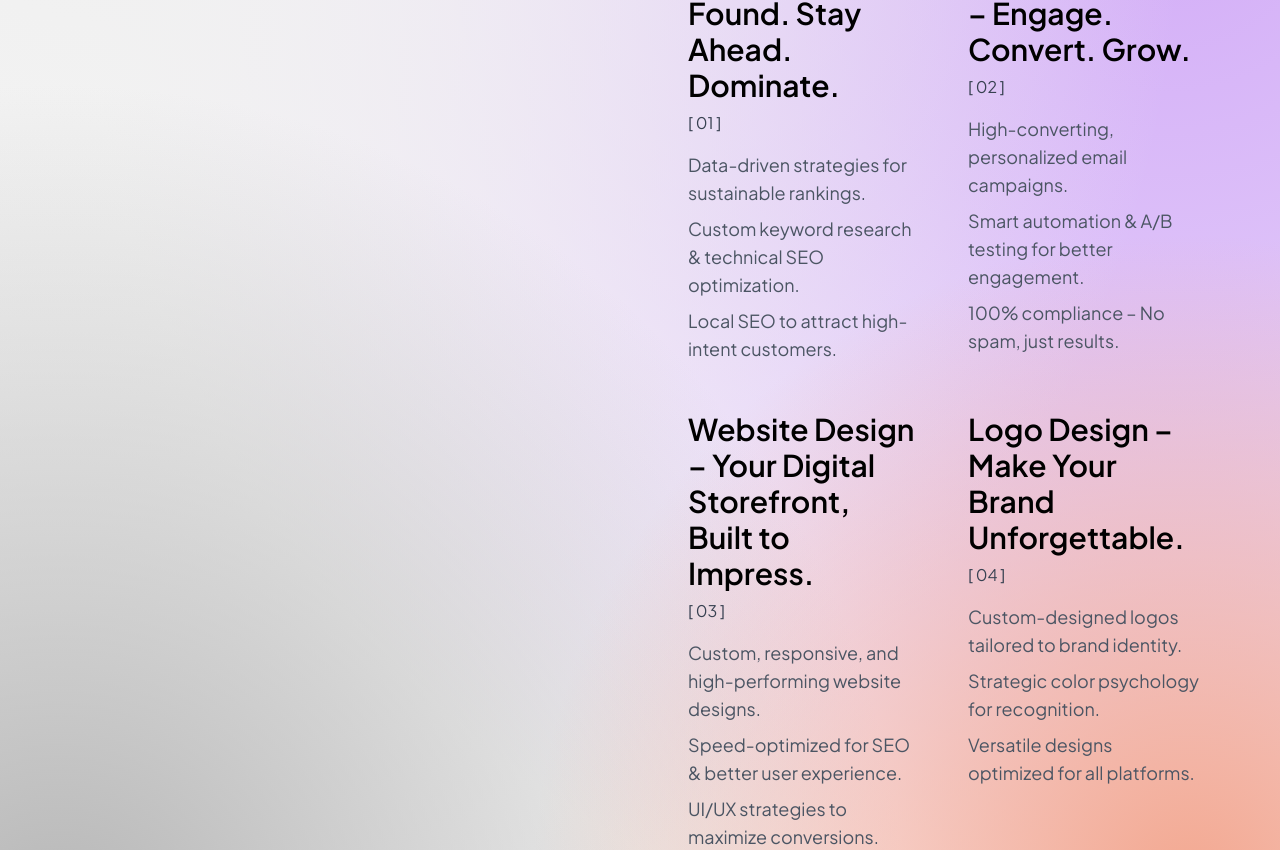
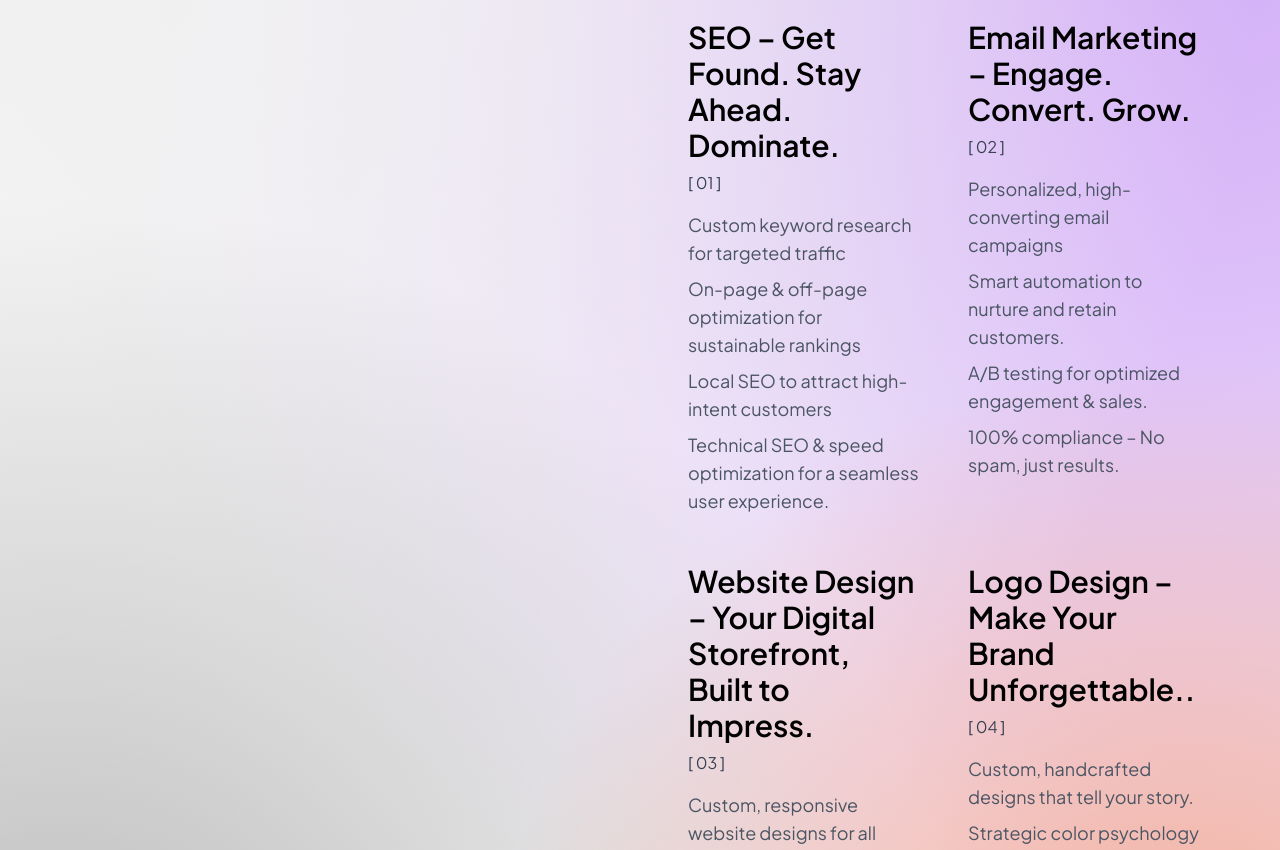
Before and after one commit to PratikChaudhari1/RM_Digital, a React (Vite) app: page / in a window 1280 px wide. Shown: the part 2010-2860 px from the top of the page. Built offline with nearby package versions, Linux system fonts and the light colour scheme.

Commit message:
service content changes

```diff
--- a/src/components/sections/Services.tsx
+++ b/src/components/sections/Services.tsx
@@ -5,33 +5,35 @@ const servicesData = {
     {
       title: "SEO – Get Found. Stay Ahead. Dominate.",
       description: [
-        "Data-driven strategies for sustainable rankings.",
-        "Custom keyword research & technical SEO optimization.",
-        "Local SEO to attract high-intent customers.",
+        "Custom keyword research for targeted traffic",
+        "On-page & off-page optimization for sustainable rankings",
+        "Local SEO to attract high-intent customers",
+        "Technical SEO & speed optimization for a seamless user experience.",
       ],
     },
     {
       title: "Email Marketing – Engage. Convert. Grow.",
       description: [
-        "High-converting, personalized email campaigns.",
-        "Smart automation & A/B testing for better engagement.",
+        "Personalized, high-converting email campaigns",
+        "Smart automation to nurture and retain customers.",
+        "A/B testing for optimized engagement & sales.",
         "100% compliance – No spam, just results.",
       ],
     },
     {
       title: "Website Design – Your Digital Storefront, Built to Impress.",
       description: [
-        "Custom, responsive, and high-performing website designs.",
-        "Speed-optimized for SEO & better user experience.",
-        "UI/UX strategies to maximize conversions.",
+        "Custom, responsive website designs for all devices.",
+        "Speed-optimized for better UX & SEO rankings.",
+        "E-Commerce & landing page designs that drive conversions.",
       ],
     },
     {
-      title: "Logo Design – Make Your Brand Unforgettable.",
+      title: "Logo Design – Make Your Brand Unforgettable..",
       description: [
-        "Custom-designed logos tailored to brand identity.",
-        "Strategic color psychology for recognition.",
-        "Versatile designs optimized for all platforms.",
+        "Custom, handcrafted designs that tell your story.",
+        "Strategic color psychology for instant recognition.",
+        "Versatile, high-resolution formats for every platform.",
       ],
     },
   ],
@@ -39,11 +41,14 @@ const servicesData = {
 
 const Services = () => {
   return (
-    <div id="services" className="w-full bg-[radial-gradient(circle_at_92.93%_96.60%,#F3A78F_0%,20%,rgba(243,167,143,0)_40%),radial-gradient(circle_at_4.59%_100%,rgba(181,181,181,0.99)_0%,25%,rgba(181,181,181,0)_50%),radial-gradient(circle_at_6.19%_12.98%,#F0F0F0_0%,42%,rgba(240,240,240,0)_70%),radial-gradient(circle_at_91.55%_11.93%,rgba(128,21,232,0.35)_0%,42%,rgba(128,21,232,0)_70%),radial-gradient(circle_at_48.90%_49.52%,#FFFFFF_0%,100%,rgba(255,255,255,0)_100%)] bg-cover bg-center py-20 px-6 md:px-20">
-      {/* <h2 className="text-5xl md:text-7xl font-serif font-bold text-black mb-10">
-        My Services
-      </h2> */}
-      <Text text="My Services" className="mb-5"></Text>
+    <div
+      id="services"
+      className="w-full bg-[radial-gradient(circle_at_92.93%_96.60%,#F3A78F_0%,20%,rgba(243,167,143,0)_40%),radial-gradient(circle_at_4.59%_100%,rgba(181,181,181,0.99)_0%,25%,rgba(181,181,181,0)_50%),radial-gradient(circle_at_6.19%_12.98%,#F0F0F0_0%,42%,rgba(240,240,240,0)_70%),radial-gradient(circle_at_91.55%_11.93%,rgba(128,21,232,0.35)_0%,42%,rgba(128,21,232,0)_70%),radial-gradient(circle_at_48.90%_49.52%,#FFFFFF_0%,100%,rgba(255,255,255,0)_100%)] bg-cover bg-center py-20 px-6 md:px-20"
+    >
+      <Text
+        text="Our Services – Where Strategy Meets Success"
+        className="mb-5"
+      ></Text>
       <hr className="border-black mb-10" />
       <div className="flex justify-end">
         <div className="grid md:grid-cols-2 gap-12 w-[40vw]">
--- a/src/data/features.ts
+++ /dev/null
@@ -1,61 +0,0 @@
-import {
-  CheckCircle2,
-  Award,
-  Users,
-  Star,
-  MessageCircle,
-  BookOpen,
-  ShieldCheck,
-  TrendingUp,
-} from "lucide-react";
-
-export const features = [
-  {
-    title: "Affordable Rates",
-    description:
-      "Quality tutoring services at prices that fit your budget without compromising on excellence.",
-    icon: CheckCircle2,
-  },
-  {
-    title: "Experienced Tutors",
-    description:
-      "Highly qualified tutors with proven expertise and years of experience in their subjects.",
-    icon: Award,
-  },
-  {
-    title: "Personalized Learning",
-    description:
-      "Customized lessons designed to meet your individual learning style and academic goals.",
-    icon: Users,
-  },
-  {
-    title: "Proven Results",
-    description:
-      "Consistently helping students achieve improved grades and academic success across all subjects.",
-    icon: Star,
-  },
-  {
-    title: "24/7 Support",
-    description:
-      "Always available to assist with your questions, homework, or urgent academic needs.",
-    icon: MessageCircle,
-  },
-  {
-    title: "Comprehensive Resources",
-    description:
-      "Access to a rich library of materials, practice tests, and study guides for all levels.",
-    icon: BookOpen,
-  },
-  {
-    title: "Safe Learning Environment",
-    description:
-      "Secure and respectful learning spaces, whether online or in-person, fostering growth and trust.",
-    icon: ShieldCheck,
-  },
-  {
-    title: "Proven Growth",
-    description:
-      "Consistent progress in knowledge, confidence, and results, supported by regular feedback.",
-    icon: TrendingUp,
-  },
-];
--- a/src/data/services.ts
+++ /dev/null
@@ -1,34 +0,0 @@
-import { Book, Pencil, GraduationCap, Edit, Laptop, Users } from "lucide-react";
-
-export const services = [
-  {
-    icon: Book,
-    title: "KS1 & KS2 Tutoring",
-    description: "Build foundational skills in math, reading, and writing for early academic success.",
-  },
-  {
-    icon: Pencil,
-    title: "KS3 Tutoring",
-    description: "Strengthen core subjects to prepare for higher studies with confidence and clarity.",
-  },
-  {
-    icon: GraduationCap,
-    title: "GCSE & A-Level",
-    description: "Comprehensive subject tutoring to excel in exams and achieve outstanding grades.",
-  },
-  {
-    icon: Edit,
-    title: "11+ Exam Prep",
-    description: "Focused coaching and practice to gain admission into top grammar and private schools.",
-  },
-  {
-    icon: Laptop,
-    title: "IT Courses",
-    description: "Learn essential tech skills, including software development, data science, and digital tools.",
-  },
-  {
-    icon: Users,
-    title: "Group Tutoring",
-    description: "Collaborative learning in small groups to share ideas, boost confidence, and reduce costs.",
-  },
-];
--- a/src/data/stats.ts
+++ /dev/null
@@ -1,6 +0,0 @@
-export const stats = [
-  { label: "Happy Students", value: 500, suffix: "+" },
-  { label: "Lessons Completed", value: 1000, suffix: "+" },
-  { label: "Expert Tutors", value: 50, suffix: "+" },
-  { label: "Years of Teaching", value: 15, suffix: "+" },
-];
```
